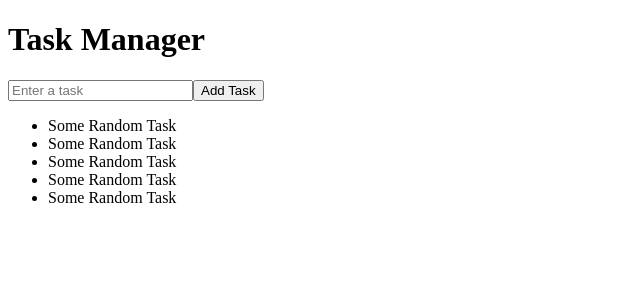
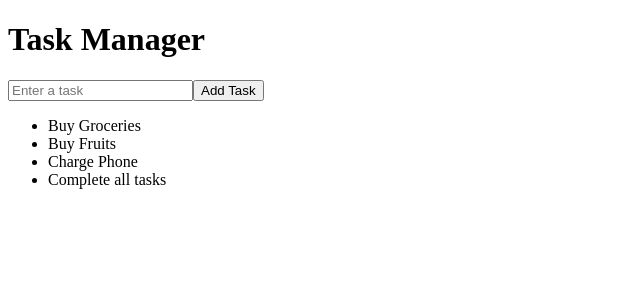
Before and after one commit to prateekmathur1991/react-list, a React (Vite) app: page / in a window 1280 px wide. Shown: the top 300 px of the page, without its empty margins (0-640 px from the left). Built offline with nearby package versions, Linux system fonts and the light colour scheme.

Commit message:
useState implementation - Confirmed working

```diff
--- a/src/App.jsx
+++ b/src/App.jsx
@@ -1,18 +1,31 @@
 // This is a React component that serves as the main entry point for the Task Manager application.
 // It currently renders a simple heading.
 
+import { useState } from "react";
+import TaskItem from "./TaskItem";
+
+const tasksArray = [
+    {id : 1, name: 'Buy Groceries'},
+    {id : 2, name : 'Buy Fruits'},
+    {id : 3, name : 'Charge Phone'},
+    {id : 4, name : 'Complete all tasks'}
+];
+
+
 export default function App() {
+
+    const [tasks, setTasks] = useState(tasksArray);
+    const [input, setInput] = useState('');
+
     return (
         <>
             <h1>Task Manager</h1>
-            <input type="text" placeholder="Enter a task" />
+            <input type="text" value={input} onChange={(event) => setInput(event.target.value)} placeholder="Enter a task" />
             <button>Add Task</button>
             <ul>
-                <li>Some Random Task</li>
-                <li>Some Random Task</li>
-                <li>Some Random Task</li>
-                <li>Some Random Task</li>
-                <li>Some Random Task</li>
+                {tasksArray.map((task) => (
+                    <TaskItem key={task.id} name={task.name} />
+                ))}
             </ul>
         </>
     );
--- /dev/null
+++ b/src/TaskItem.jsx
@@ -0,0 +1,5 @@
+export default function TaskItem({id, name }) {
+    return (
+        <li>{name}</li>
+    );
+}
```
